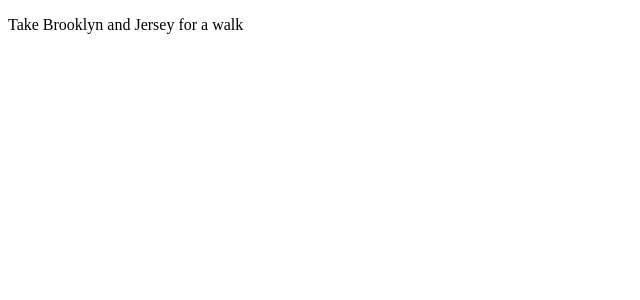
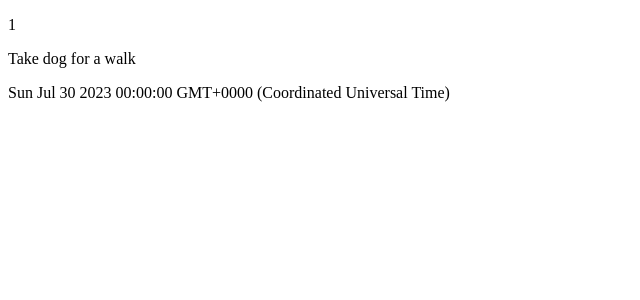
Before and after one commit to darron-haworth/appointment.app, an Angular app: page / in a window 1280 px wide. Shown: the top 300 px of the page, without its empty margins (0-640 px from the left). Built offline with nearby package versions, Linux system fonts and the light colour scheme.

Commit message:
simple binding of object

```diff
--- a/src/app/appointment-list/appointment-list.component.html
+++ b/src/app/appointment-list/appointment-list.component.html
@@ -1 +1,3 @@
-<p>{{ appointment }}</p>
+<p>{{ appointment.id }}</p>
+<p>{{ appointment.title }}</p>
+<p>{{ appointment.date }}</p>
--- a/src/app/appointment-list/appointment-list.component.ts
+++ b/src/app/appointment-list/appointment-list.component.ts
@@ -8,5 +8,5 @@
 })
 export class AppointmentListComponent {
 
-  appointment: string = "Take Brooklyn and Jersey for a walk";
+  appointment: Appointment =  { id: 1, title: "Take dog for a walk", date: new Date('2023-07-30')}
 }
```
